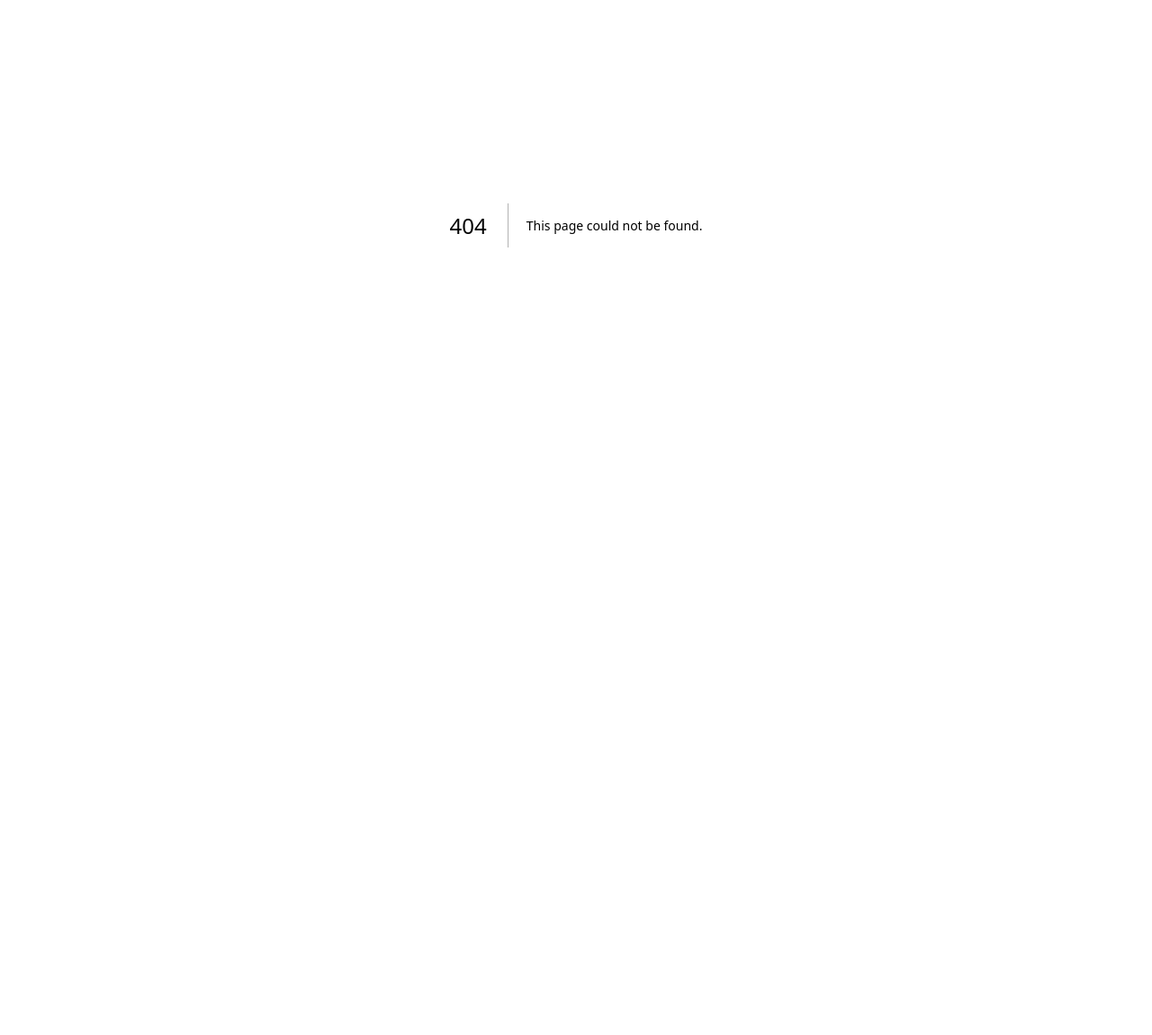
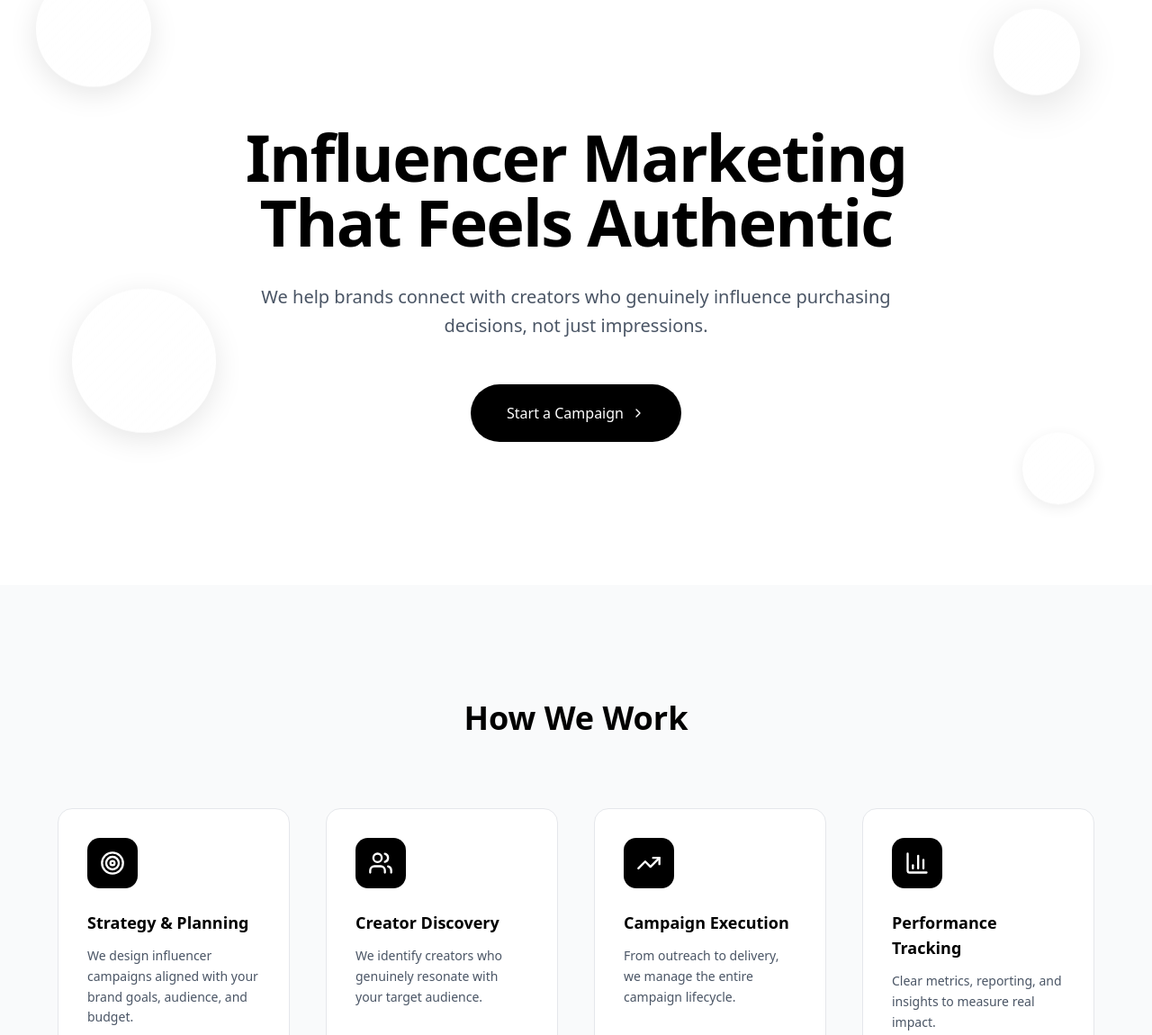
Before and after one commit to Vedantrip/MountLift_Website, a Next.js app: page /influencer-marketing in a window 1280 px wide. Before the commit this address had no page. Shown: the part 150-1300 px from the top of the page at 90% size. Before the commit the page ends 800 px from the top, so only its background shows below. Built offline with nearby package versions, Linux system fonts and the light colour scheme.

Commit message:
Added new page for influencer marketing

```diff
--- /dev/null
+++ b/src/app/influencer-marketing/page.tsx
@@ -0,0 +1,134 @@
+'use client'
+
+import React, { useEffect, useState } from 'react'
+import Link from 'next/link'
+import { Target, TrendingUp, Users, BarChart3, ChevronRight } from 'lucide-react'
+
+export default function InfluencerMarketingPage() {
+  const [scrollY, setScrollY] = useState(0)
+
+  useEffect(() => {
+    const handleScroll = () => setScrollY(window.scrollY)
+    window.addEventListener('scroll', handleScroll)
+    return () => window.removeEventListener('scroll', handleScroll)
+  }, [])
+
+  const features = [
+    {
+      title: 'Strategy & Planning',
+      description: 'We design influencer campaigns aligned with your brand goals, audience, and budget.',
+      icon: Target
+    },
+    {
+      title: 'Creator Discovery',
+      description: 'We identify creators who genuinely resonate with your target audience.',
+      icon: Users
+    },
+    {
+      title: 'Campaign Execution',
+      description: 'From outreach to delivery, we manage the entire campaign lifecycle.',
+      icon: TrendingUp
+    },
+    {
+      title: 'Performance Tracking',
+      description: 'Clear metrics, reporting, and insights to measure real impact.',
+      icon: BarChart3
+    }
+  ]
+
+  return (
+    <div className="min-h-screen bg-white text-black overflow-hidden">
+
+      {/* Floating Glossy Bubbles */}
+      <div
+        className="absolute top-32 left-10 w-32 h-32 glossy-bubble floating-element-slow"
+        style={{ transform: `translateY(${scrollY * 0.3}px)` }}
+      />
+      <div
+        className="absolute top-40 right-20 w-24 h-24 glossy-bubble-lg floating-element"
+        style={{ transform: `translateY(${scrollY * 0.2}px)` }}
+      />
+      <div
+        className="absolute bottom-40 left-20 w-40 h-40 glossy-bubble floating-element-delayed"
+        style={{ transform: `translateY(${scrollY * 0.4}px)` }}
+      />
+      <div
+        className="absolute bottom-20 right-16 w-20 h-20 glossy-bubble-sm floating-element-slow"
+        style={{ transform: `translateY(${scrollY * 0.25}px)` }}
+      />
+
+      {/* Hero Section */}
+      <section className="min-h-screen flex items-center justify-center px-6 pt-32 relative z-10">
+        <div className="max-w-5xl text-center">
+          <h1 className="text-5xl lg:text-7xl font-bold tracking-tight mb-8">
+            Influencer Marketing
+            <br />
+            That Feels Authentic
+          </h1>
+          <p className="text-lg lg:text-xl text-gray-600 max-w-3xl mx-auto mb-12 leading-relaxed">
+            We help brands connect with creators who genuinely influence purchasing decisions,
+            not just impressions.
+          </p>
+
+          <Link
+            href="/#contact"
+            className="inline-flex items-center px-10 py-5 bg-black text-white rounded-full font-medium transition-all duration-300 hover:bg-gray-800"
+          >
+            Start a Campaign
+            <ChevronRight className="w-4 h-4 ml-2" />
+          </Link>
+        </div>
+      </section>
+
+      {/* Features Section */}
+      <section className="py-32 px-6 bg-gray-50">
+        <div className="max-w-6xl mx-auto">
+          <h2 className="text-4xl font-bold text-center mb-20">
+            How We Work
+          </h2>
+
+          <div className="grid md:grid-cols-2 lg:grid-cols-4 gap-10">
+            {features.map((item, i) => {
+              const Icon = item.icon
+              return (
+                <div
+                  key={i}
+                  className="bg-white p-8 rounded-2xl border border-gray-200 hover:shadow-xl transition-all duration-300 hover:-translate-y-2"
+                >
+                  <div className="w-14 h-14 mb-6 rounded-xl bg-black flex items-center justify-center">
+                    <Icon className="w-7 h-7 text-white" />
+                  </div>
+                  <h3 className="text-lg font-semibold mb-3">
+                    {item.title}
+                  </h3>
+                  <p className="text-gray-600 text-sm leading-relaxed">
+                    {item.description}
+                  </p>
+                </div>
+              )
+            })}
+          </div>
+        </div>
+      </section>
+
+      {/* CTA */}
+      <section className="py-24 px-6 bg-black text-white text-center">
+        <h2 className="text-4xl font-bold mb-6">
+          Ready to Launch Your First Campaign?
+        </h2>
+        <p className="text-gray-300 max-w-2xl mx-auto mb-10">
+          Whether you’re testing influencer marketing or scaling it,
+          we’ll help you do it the right way.
+        </p>
+
+        <Link
+          href="/#contact"
+          className="inline-flex items-center px-10 py-5 bg-white text-black rounded-full font-medium transition-all duration-300 hover:bg-gray-200"
+        >
+          Contact Us
+          <ChevronRight className="w-4 h-4 ml-2" />
+        </Link>
+      </section>
+    </div>
+  )
+}
--- a/src/app/page.tsx
+++ b/src/app/page.tsx
@@ -368,7 +368,7 @@ const handleSubmit = async (e: React.FormEvent) => {
                 <Link
                   key={index}
                   href={
-                    item === 'Influencer Marketing' ? '#influencer-marketing' :
+                    item === 'Influencer Marketing' ? '/influencer-marketing' :
                     item === 'Tools for Creators' ? '#tools' :
                     item === 'Exclusive Representation' ? '#exclusive-representation' :
                     item === 'Our Work' ? '#our-work' :
@@ -403,7 +403,7 @@ const handleSubmit = async (e: React.FormEvent) => {
                 <Link
                   key={index}
                   href={
-                    item === 'Influencer Marketing' ? '#influencer-marketing' :
+                    item === 'Influencer Marketing' ? '/influencer-marketing' :
                     item === 'Tools for Creators' ? '#tools' :
                     item === 'Exclusive Representation' ? '#exclusive-representation' :
                     item === 'Our Work' ? '#our-work' :
@@ -541,6 +541,18 @@ const handleSubmit = async (e: React.FormEvent) => {
 
       {/* Key Benefits Cards */}
       <section id="benefits" ref={benefitsRef} className="py-32 px-6 lg:px-8 bg-gray-50/50 relative">
+        {/* Grid background */}
+        <div className="absolute inset-0 pointer-events-none opacity-[0.05] z-0">
+          <div
+          className="absolute inset-0"
+          style={{
+            backgroundImage: `
+            linear-gradient(to right, #000 1px, transparent 1px),
+            linear-gradient(to bottom, #000 1px, transparent 1px)
+            `,
+            backgroundSize: '48px 48px',
+            }}/></div>
+
         <div className="max-w-7xl mx-auto">
           <div className="grid grid-cols-1 md:grid-cols-2 lg:grid-cols-4 gap-10">
             {benefits.map((benefit, index) => {
```
